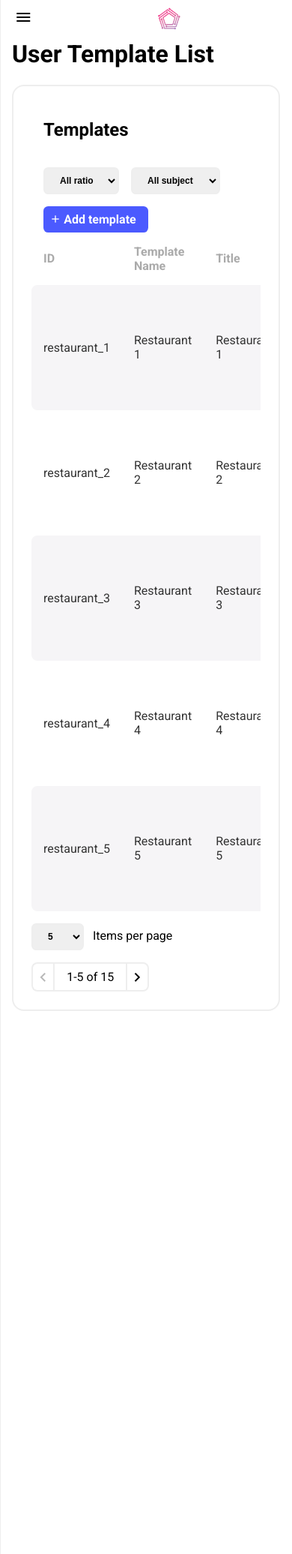
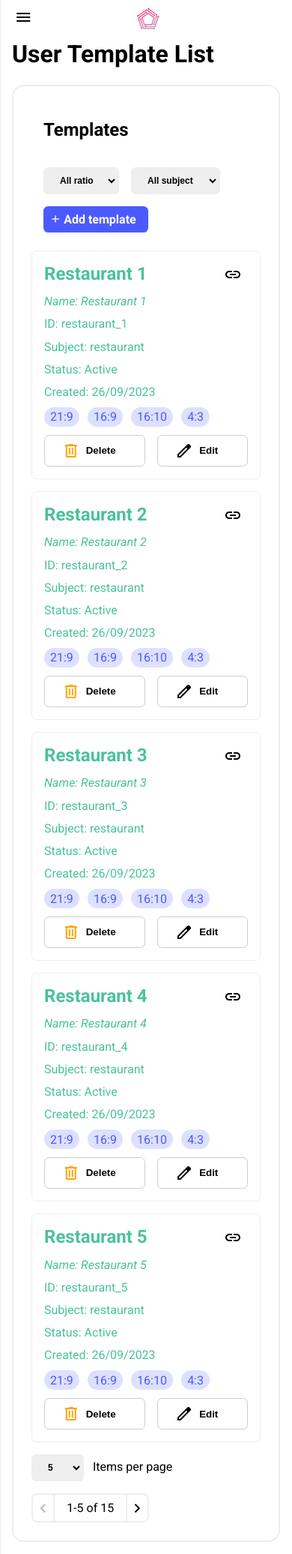
Before and after one commit to nhdangdev/5s3s_HomePage_v01, a PHP site: page /templates/views/user_template_list.html in a window 390 px wide. Shown: the whole page at 75% size. Run offline with PHP 8.4, Linux system fonts and the light colour scheme; grey boxes are pictures that could not be loaded.

Commit message:
102312Tin add mobile template card for user_template_list

```diff
--- a/css/main.css
+++ b/css/main.css
@@ -84,6 +84,7 @@ body {
 .mobile-header__logo img {
   height: 100%;
   width: auto;
+  margin-right: 3.5rem;
 }
 
 .dashboard-content {
--- a/css/slider.css
+++ b/css/slider.css
@@ -106,8 +106,7 @@ body {
 }
 .slider-nav .searchbox__input {
   width: 100%;
-  padding: 0.5rem;
-  padding-left: 1.8rem;
+  padding: 0.5rem 1.8rem;
   background-color: #eee;
   border: none;
   border-radius: 0.5rem;
--- a/css/user_template_list.css
+++ b/css/user_template_list.css
@@ -25,7 +25,7 @@ body {
   color: #aaa;
 }
 .data-table td {
-  color: #333;
+  color: #4AC29A;
 }
 .data-table tr td:last-child {
   border-radius: 0 0.5rem 0.5rem 0;
@@ -59,6 +59,7 @@ body {
 }
 .data-table__table {
   overflow-y: auto;
+  display: none;
 }
 .data-table__act-btn {
   font-weight: bold;
@@ -76,6 +77,84 @@ body {
 }
 .data-table__act-btn:hover {
   background-color: #eee;
+}
+.data-table-card-wrap {
+  display: flex;
+  flex-direction: column;
+  gap: 1rem;
+}
+.data-table-card {
+  padding: 1rem;
+  box-sizing: border-box;
+  border-radius: 0.4rem;
+  border: 1px solid #eee;
+  display: flex;
+  flex-direction: column;
+  gap: 0.7rem;
+  color: #4AC29A;
+}
+.data-table-card__title {
+  font-weight: bold;
+  font-size: 24px;
+  display: flex;
+  justify-content: space-between;
+  align-items: start;
+  gap: 0.5rem;
+}
+.data-table-card__name {
+  font-size: 16px;
+  font-style: italic;
+}
+.data-table-card__ratios {
+  display: flex;
+  flex-wrap: wrap;
+  gap: 0.5rem;
+}
+.data-table-card__buttons {
+  display: flex;
+  gap: 1rem;
+  justify-content: center;
+}
+.data-table-card__button {
+  border: 1px solid #ccc;
+  font-weight: bold;
+  display: flex;
+  flex-grow: 1;
+  gap: 0.5rem;
+  justify-content: center;
+  align-items: center;
+  padding: 0.5rem 1rem;
+  border-radius: 0.4rem;
+  transition: all 0.2s;
+  background-color: white;
+  cursor: pointer;
+}
+.data-table-card__button:hover {
+  background-color: #eee;
+}
+.data-table-card__button:active {
+  transform: scale(0.9);
+}
+.data-table-card__button span:last-child {
+  margin-right: 1rem;
+}
+.data-table-card__link-button {
+  border: none;
+  font-weight: bold;
+  display: flex;
+  justify-content: center;
+  align-items: center;
+  padding: 0.2rem 0.5rem;
+  border-radius: 0.4rem;
+  background-color: white;
+  transition: all 0.2s;
+  cursor: pointer;
+}
+.data-table-card__link-button:hover {
+  background-color: #eee;
+}
+.data-table-card__link-button:active {
+  transform: scale(0.9);
 }
 .data-table .pagination {
   display: flex;
@@ -156,4 +235,14 @@ a#add-template-button {
   border-radius: 1rem;
 }
 
+/* > PC low resolution */
+@media (min-width: 1024px) {
+  .data-table-card-wrap {
+    display: none;
+  }
+  .data-table__table {
+    display: block;
+  }
+}
+
 /*# sourceMappingURL=user_template_list.css.map */
--- a/package.json
+++ b/package.json
@@ -5,7 +5,8 @@
   "main": "index.js",
   "scripts": {
     "sass:build": "sass scss:css",
-    "sass:watch": "sass scss:css --watch"
+    "sass:watch": "sass scss:css --watch",
+    "surge:deloy": "surge . something_vn.surge.sh"
   },
   "keywords": [],
   "author": "",
--- a/scss/main.scss
+++ b/scss/main.scss
@@ -100,6 +100,8 @@ body {
         img {
             height: 100%;
             width: auto;
+            // ajust positon of logo to center
+            margin-right: 3.5rem;
         }
     }
 }
--- a/scss/slider.scss
+++ b/scss/slider.scss
@@ -116,8 +116,8 @@ body {
 
         &__input {
             width: 100%;
-            padding: .5rem;
-            padding-left: 1.8rem;
+            padding: .5rem 1.8rem;
+            // padding-left: 1.8rem;
             background-color: #eee;
             border: none;
             border-radius: .5rem;
--- a/scss/user_template_list.scss
+++ b/scss/user_template_list.scss
@@ -28,7 +28,7 @@ body {
     }
 
     td {
-        color: #333;
+        color: #4AC29A;
     }
 
     tr td:last-child {
@@ -72,6 +72,7 @@ body {
 
     &__table {
         overflow-y: auto;
+        display: none;
     }
 
     &__act-btn {
@@ -92,6 +93,98 @@ body {
             background-color: #eee;
         }
     }
+
+    &-card-wrap {
+        display: flex;
+        flex-direction: column;
+        gap: 1rem;
+    }
+
+    &-card {
+        padding: 1rem;
+        box-sizing: border-box;
+        border-radius: .4rem;
+        border: 1px solid #eee;
+        display: flex;
+        flex-direction: column;
+        gap: .7rem;
+        color: #4AC29A;
+
+        &__title {
+            font-weight: bold;
+            font-size: 24px;
+            display: flex;
+            justify-content: space-between;
+            align-items: start;
+            gap: .5rem;
+        }
+
+        &__name {
+            font-size: 16px;
+            font-style: italic;
+        }
+
+        &__ratios {
+            display: flex;
+            flex-wrap: wrap;
+            gap: .5rem;
+        }
+
+        &__buttons {
+            display: flex;
+            gap: 1rem;
+            justify-content: center;
+        }
+
+        &__button {
+            border: 1px solid #ccc;
+            font-weight: bold;
+            display: flex;
+            flex-grow: 1;
+            gap: .5rem;
+            justify-content: center;
+            align-items: center;
+            padding: .5rem 1rem;
+            border-radius: .4rem;
+            transition: all .2s;
+            background-color: white;
+            cursor: pointer;
+
+            &:hover {
+                background-color: #eee;
+            }
+
+            &:active {
+                transform: scale(.9);
+            }
+
+            span:last-child {
+                margin-right: 1rem;
+            }
+        }
+
+        &__link-button {
+            border: none;
+            font-weight: bold;
+            display: flex;
+            justify-content: center;
+            align-items: center;
+            padding: .2rem .5rem;
+            border-radius: .4rem;
+            background-color: white;
+            transition: all .2s;
+            cursor: pointer;
+
+            &:hover {
+                background-color: #eee;
+            }
+
+            &:active {
+                transform: scale(.9);
+            }
+        }
+    }
+
 
     .pagination {
         display: flex;
@@ -180,3 +273,16 @@ a#add-template-button {
         border-radius: 1rem;
     }
 }
+
+/* > PC low resolution */
+@media (min-width: 1024px) {
+    .data-table {
+        &-card-wrap {
+            display: none;
+        }
+
+        &__table {
+            display: block;
+        }
+    }
+}
--- a/views/user_template_list.html
+++ b/views/user_template_list.html
@@ -203,6 +203,43 @@
                 </tbody>
             </table>
         </div>
+        <div class="data-table-card-wrap" style="margin-top: 1.5rem;">
+            <div class="data-table-card" v-for="template of paginatedTemplates">
+                <div class="data-table-card__title">
+                    {{template.title}}
+                    <button class="data-table-card__link-button"
+                        @click="copyToClipboard(`https:\/\/template.com/${template.id}`)" title="Copy template link">
+                        <span class="material-symbols-outlined">
+                            link
+                        </span>
+                    </button>
+                </div>
+                <div class="data-table-card__name">Name: {{template.name}}</div>
+                <div class="data-table-card__id">ID: {{template.id}}</div>
+                <div class="data-table-card__subject">Subject: {{template.subject}}</div>
+                <div class="data-table-card__status">Status: {{template.status}}</div>
+                <div class="data-table-card__created">Created: {{template.created}}</div>
+                <div class="ratios">
+                    <div class="ratios__item" v-for="ratio of template.ratios">
+                        {{ratio}}
+                    </div>
+                </div>
+                <div class="data-table-card__buttons">
+                    <button class="data-table-card__button" title="Delete template">
+                        <span class="material-symbols-outlined delete-btn">
+                            delete
+                        </span>
+                        <span>Delete</span>
+                    </button>
+                    <button class="data-table-card__button" title="Edit template">
+                        <span class="material-symbols-outlined">
+                            edit
+                        </span>
+                        <span>Edit</span>
+                    </button>
+                </div>
+            </div>
+        </div>
         <div class="data-table__footer">
             <div class="data-table__items-per-page">
                 <select name="items-per-page" class="select-box" v-model="paginationConfig.itemsPerPage"
```
Also changed, not shown: 5 other files.
